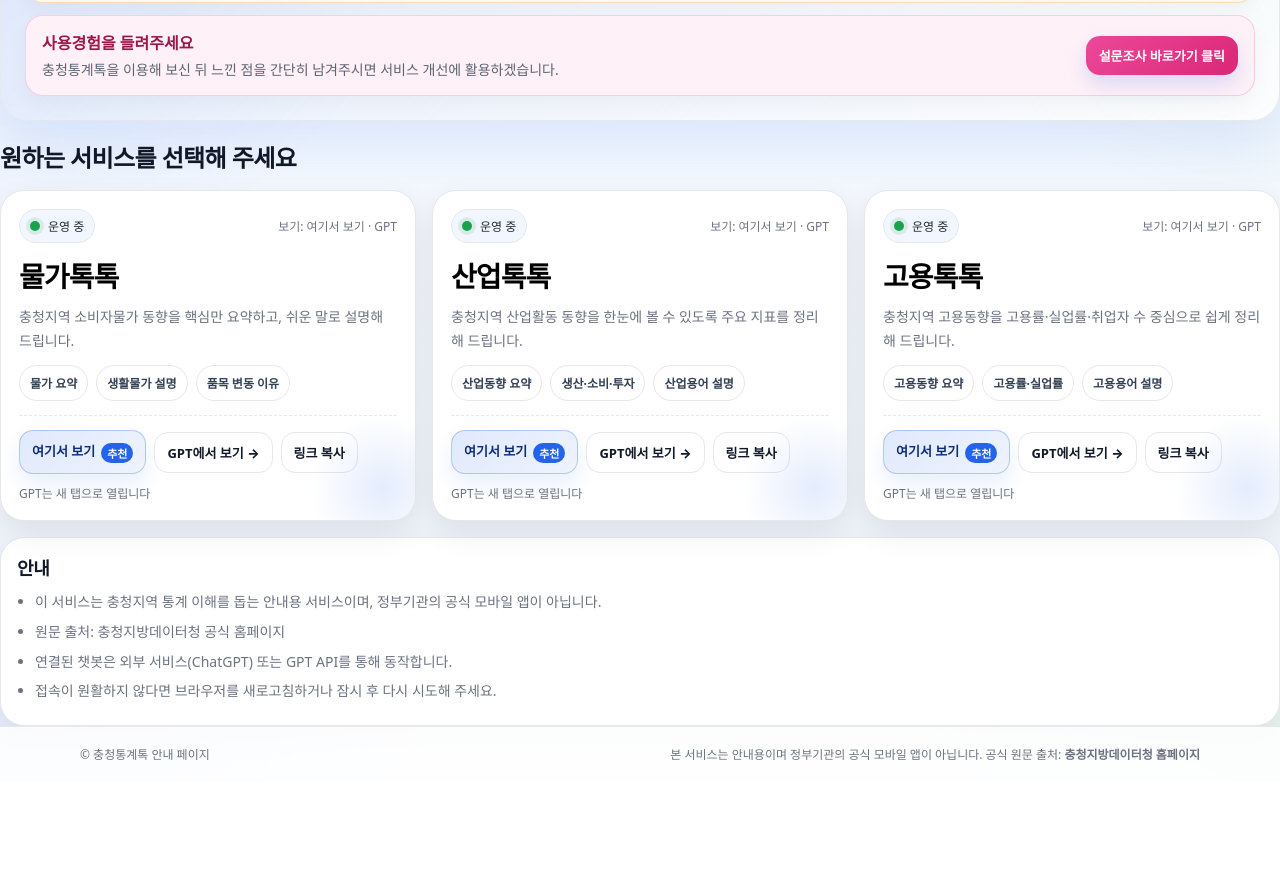
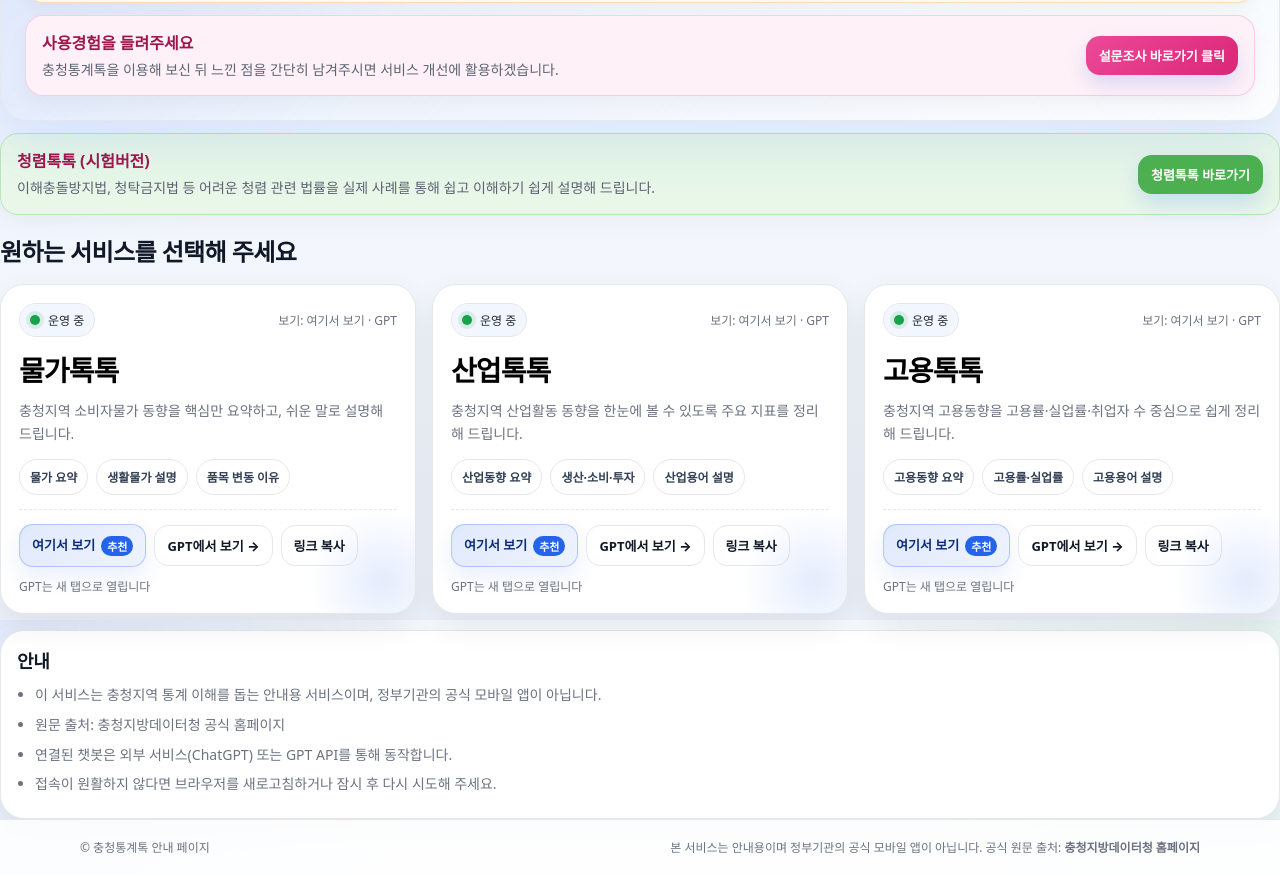
Before and after one commit to lowrider108/toktok, a website: page index.html in a window 1280 px wide. Shown: the part 980-1855 px from the top of the page. Before the commit the page ends 1762 px from the top, so only its background shows below. Drawn offline with nearby package versions, Linux system fonts and the light colour scheme.

Commit message:
Add files via upload

```diff
--- a/index.html
+++ b/index.html
@@ -512,6 +512,20 @@
   height:auto;
 }
 
+.integrity-box{
+  background:#e8f7e8;
+  border:1px solid #b9e6b9;
+}
+
+.integrity-box .survey-link{
+  background:#4caf50;
+  color:#fff;
+}
+
+.integrity-box .survey-link:hover{
+  opacity:0.9;
+}
+
 </style>
 </head>
 
@@ -579,11 +593,31 @@
             <strong>사용경험을 들려주세요</strong>
             <p>충청통계톡을 이용해 보신 뒤 느낀 점을 간단히 남겨주시면 서비스 개선에 활용하겠습니다.</p>
           </div>
-          <a class="survey-link" href="https://naver.me/F8lJjp6U" target="_blank" rel="noopener noreferrer">설문조사 바로가기 클릭</a>
+          <a class="survey-link" href="https://form.naver.com/edit/akjKa0x_SlO3kF3gVD_MKw" target="_blank" rel="noopener noreferrer">설문조사 바로가기 클릭</a>
         </div>
       </div>
 
           </section>
+
+<div class="survey-box integrity-box"
+     role="note"
+     aria-label="청렴톡톡 안내">
+
+  <div>
+    <strong>청렴톡톡 (시험버전)</strong>
+    <p>
+      이해충돌방지법, 청탁금지법 등 어려운 청렴 관련 법률을
+      실제 사례를 통해 쉽고 이해하기 쉽게 설명해 드립니다.
+    </p>
+  </div>
+
+  <a class="survey-link"
+     href="https://chung-o4ds.onrender.com"
+     target="_blank"
+     rel="noopener noreferrer">
+     청렴톡톡 바로가기
+  </a>
+</div>
 
     <div class="section-head">
       <div>
@@ -678,6 +712,7 @@
         </div>
       </article>
     </div>
+
 
     <section class="highlight" aria-label="한눈에 보는 영역">
       <!-- 관리 포인트 I: 한눈에 보는 물가 흐름 -->
```
